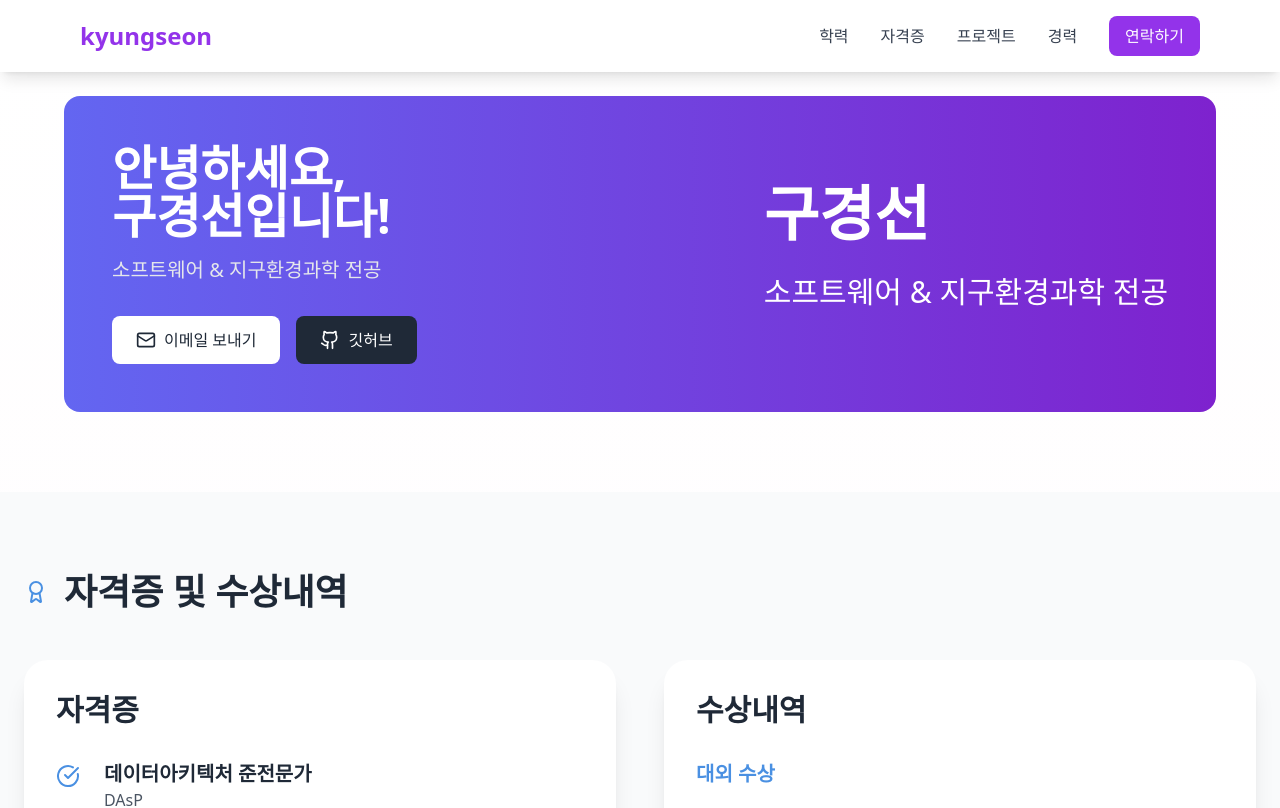
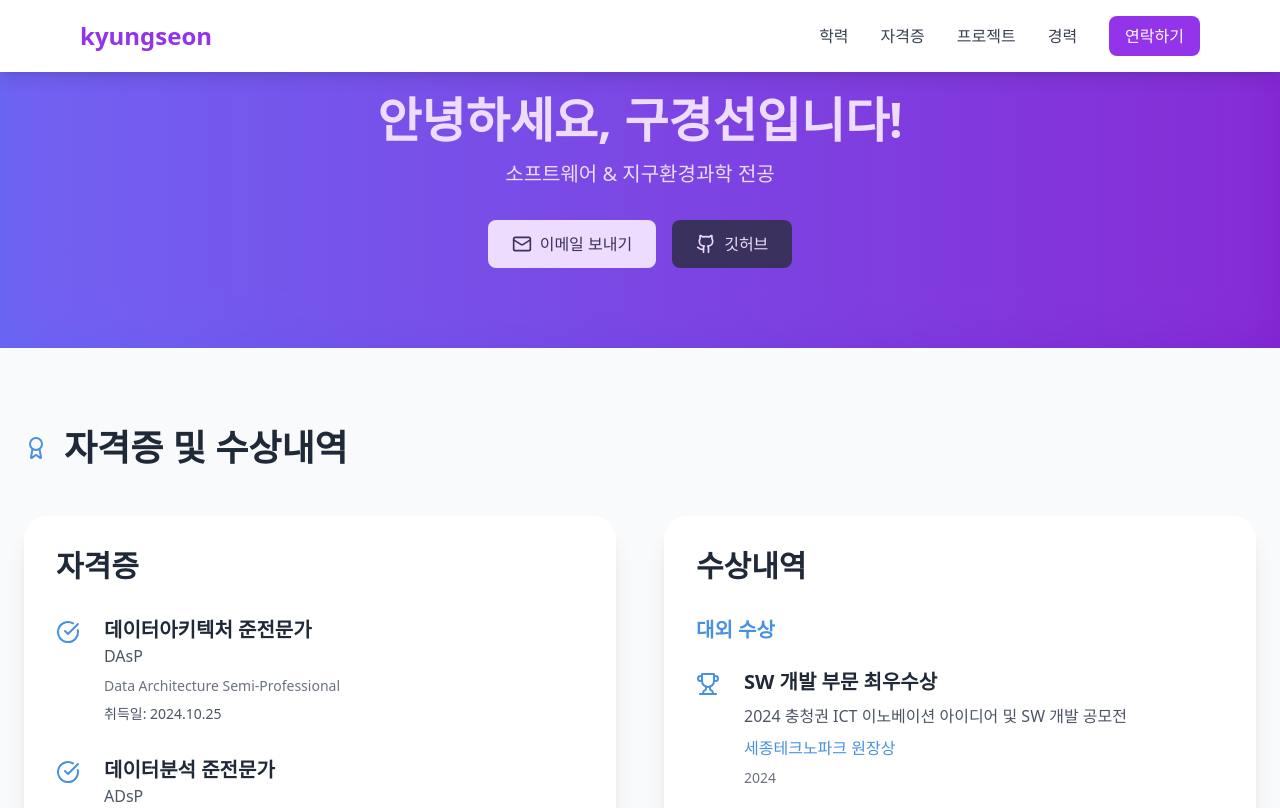
Before and after one commit to kookyungseon/portfolio-site, a React (Create React App) app: page / in a window 1280 px wide. Shown: the top 808 px of the page. Built offline with nearby package versions, Linux system fonts and the light colour scheme.

Commit message:
변경사항에 대한 설명

```diff
--- a/src/components/Hero.js
+++ b/src/components/Hero.js
@@ -3,23 +3,17 @@ import { Github, Mail } from 'lucide-react';
 
 const Hero = () => {
   return (
-    <header className="pt-24 pb-20 px-4">
-      <div className="max-w-6xl mx-auto">
-        <div className="bg-gradient-to-r from-indigo-500 to-purple-700 rounded-2xl p-12 md:flex items-center justify-between">
-          <div className="text-center md:text-left">
-            <h1 className="text-5xl font-bold mb-4 text-white animate-fade-down">
-              안녕하세요,<br />구경선입니다!
+    <header className="relative pt-24 pb-20 px-4 bg-gradient-to-r from-indigo-500 to-purple-700">
+      <div className="max-w-6xl mx-auto text-center flex items-center justify-center h-full">
+        <div className="text-white">
+          <h1 className="text-5xl font-bold mb-4 animate-fade-up">
+            안녕하세요, 구경선입니다!
           </h1>
-            <p
-              className="text-xl mb-8 text-gray-200 animate-fade-down"
-              style={{ animationDelay: '0.2s' }}
-            >
+          <p className="text-xl mb-8 animate-fade-up" style={{ animationDelay: '0.2s' }}>
             소프트웨어 & 지구환경과학 전공
           </p>
-            <div
-              className="flex flex-col md:flex-row gap-4 justify-center md:justify-start animate-fade-down"
-              style={{ animationDelay: '0.4s' }}
-            >
+
+          <div className="flex flex-col md:flex-row gap-4 justify-center animate-fade-up" style={{ animationDelay: '0.4s' }}>
             <a
               href="mailto:koo0685@naver.com"
               className="flex items-center justify-center gap-2 bg-white text-gray-800 px-6 py-3 rounded-lg hover:bg-gray-100 transition-colors"
@@ -39,17 +33,8 @@ const Hero = () => {
           </div>
         </div>
 
-          {/* 그래픽 대체 스타일 (이미지 공간 없애고 텍스트 중심 디자인) */}
-          <div className="hidden md:block relative flex justify-center items-center flex-col text-white">
-            <div className="text-6xl font-extrabold mb-4 animate-bounce">
-              구경선
-            </div>
-            <div className="text-3xl font-medium animate-pulse">
-              소프트웨어 & 지구환경과학 전공
-            </div>
-            <div className="absolute -z-10 w-72 h-72 rounded-full bg-purple-500 opacity-30 blur-xl -top-4 -left-4"></div>
-          </div>
-        </div>
+        {/* 배경 효과 */}
+        <div className="absolute inset-0 bg-purple-500 opacity-20 blur-xl"></div>
       </div>
     </header>
   );
```
Lines whose indentation alone changed are shown as unchanged.
